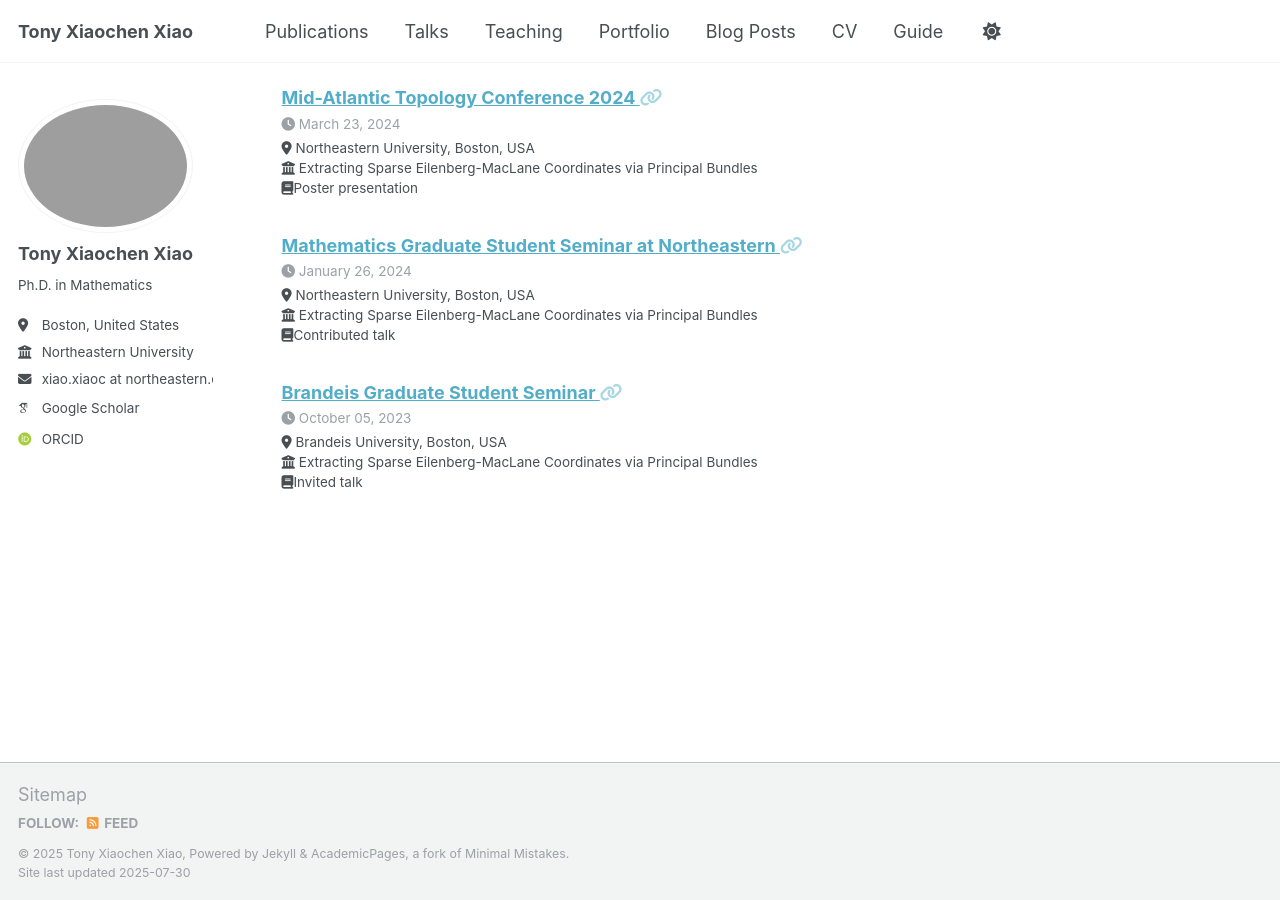
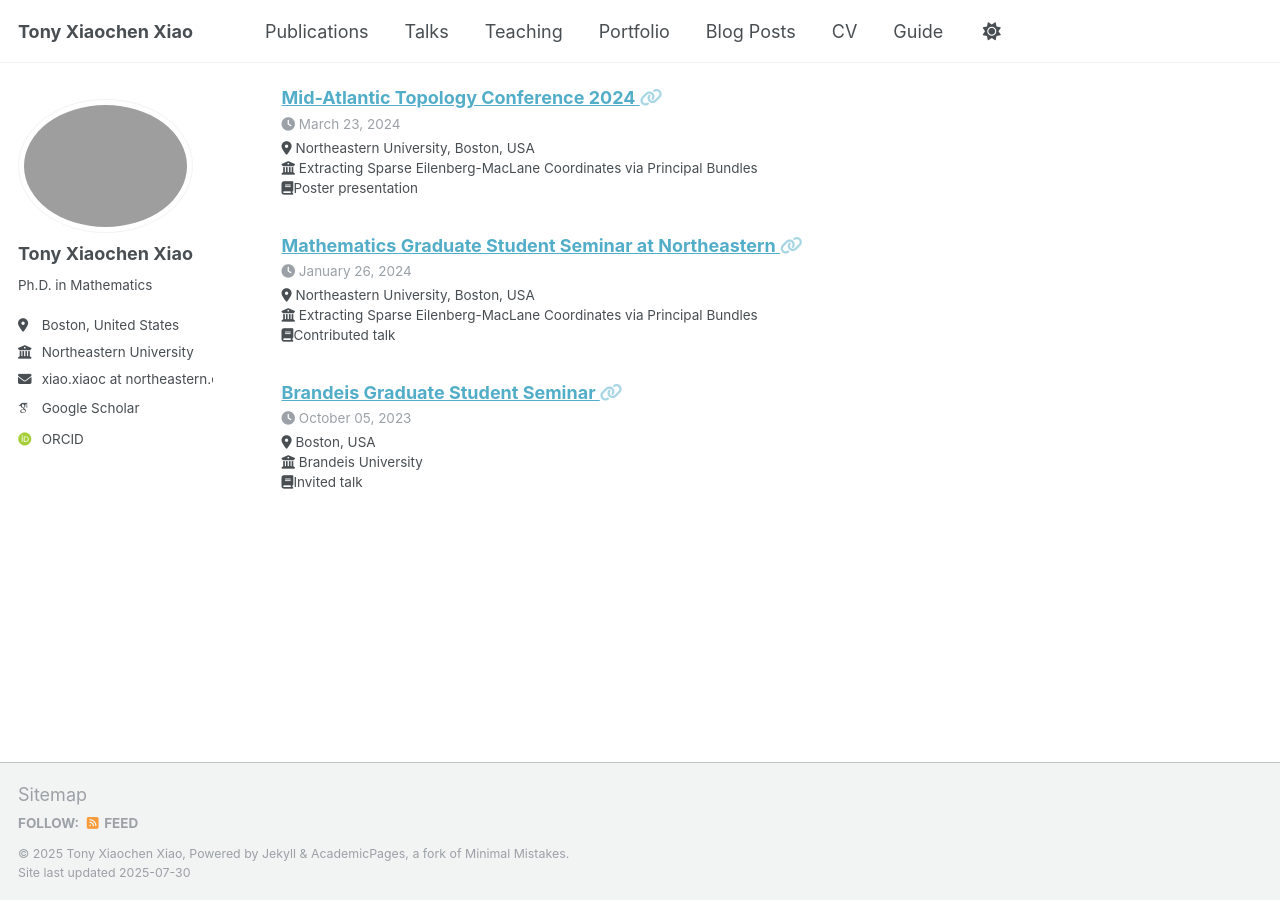
Before and after one commit to tonyxiaochenxiao/tonyxiaochenxiao.github.io, a Jekyll site: the page built from _pages/talks.html, in a window 1280 px wide and 900 px high, scrolled down 517 px. Built offline with Jekyll 4.4.1, drawn with Linux system fonts in a browser that asks for light colours; some web fonts are replaced; a script that is not in the unit is left out.

Commit message:
Update BGSS.md

```diff
--- a/_talks/BGSS.md
+++ b/_talks/BGSS.md
@@ -4,7 +4,7 @@ collection: talks
 type: "Invited talk"
 link: https://www.brandeis.edu/mathematics/talks.html
 permalink: /talks/Bgss
-venue: "Extracting Sparse Eilenberg-MacLane Coordinates via Principal Bundles"
+venue: "Brandeis University"
 date: 2023-10-05
-location: "Brandeis University, Boston, USA"
+location: "Boston, USA"
 ---
```
